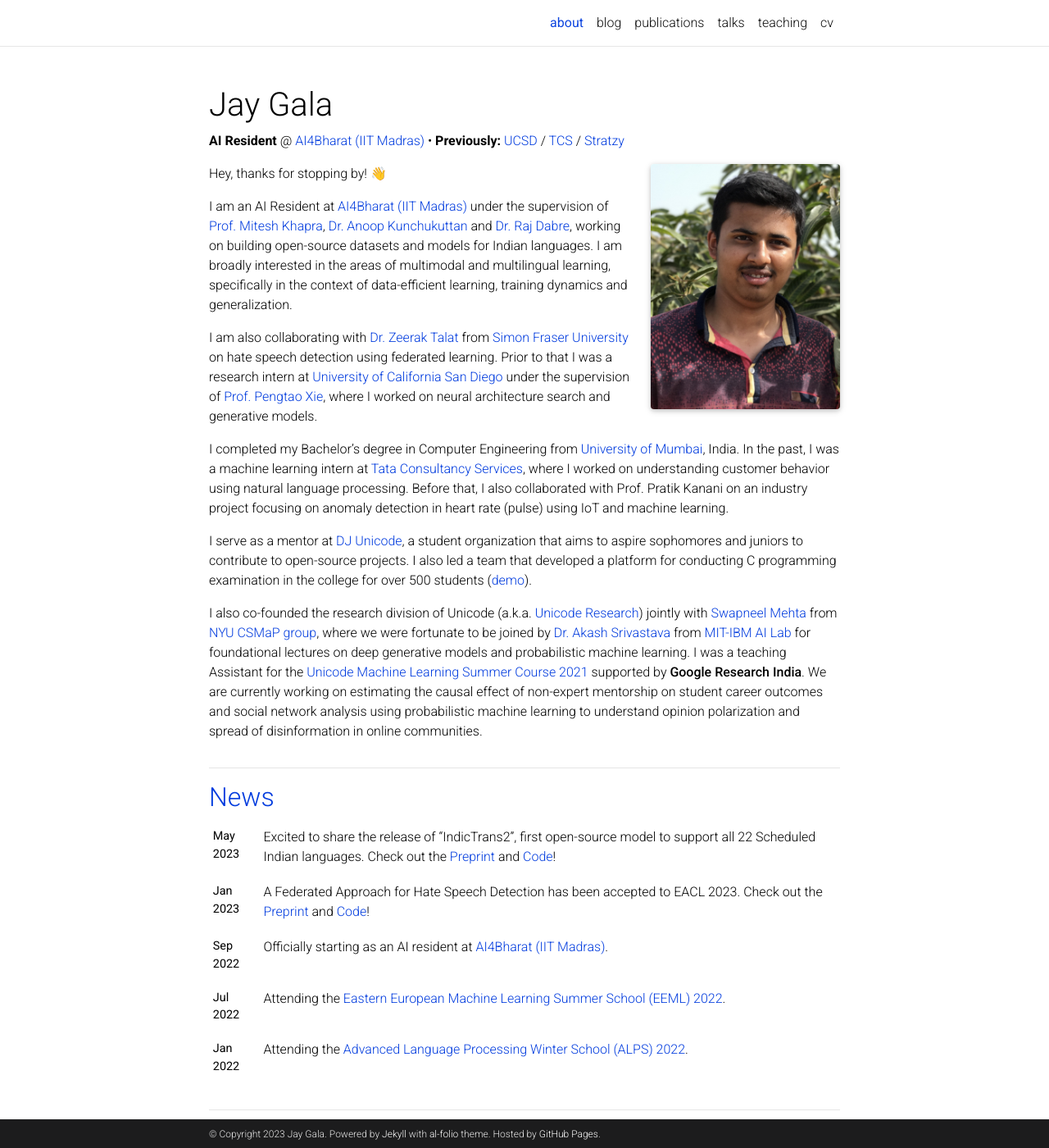
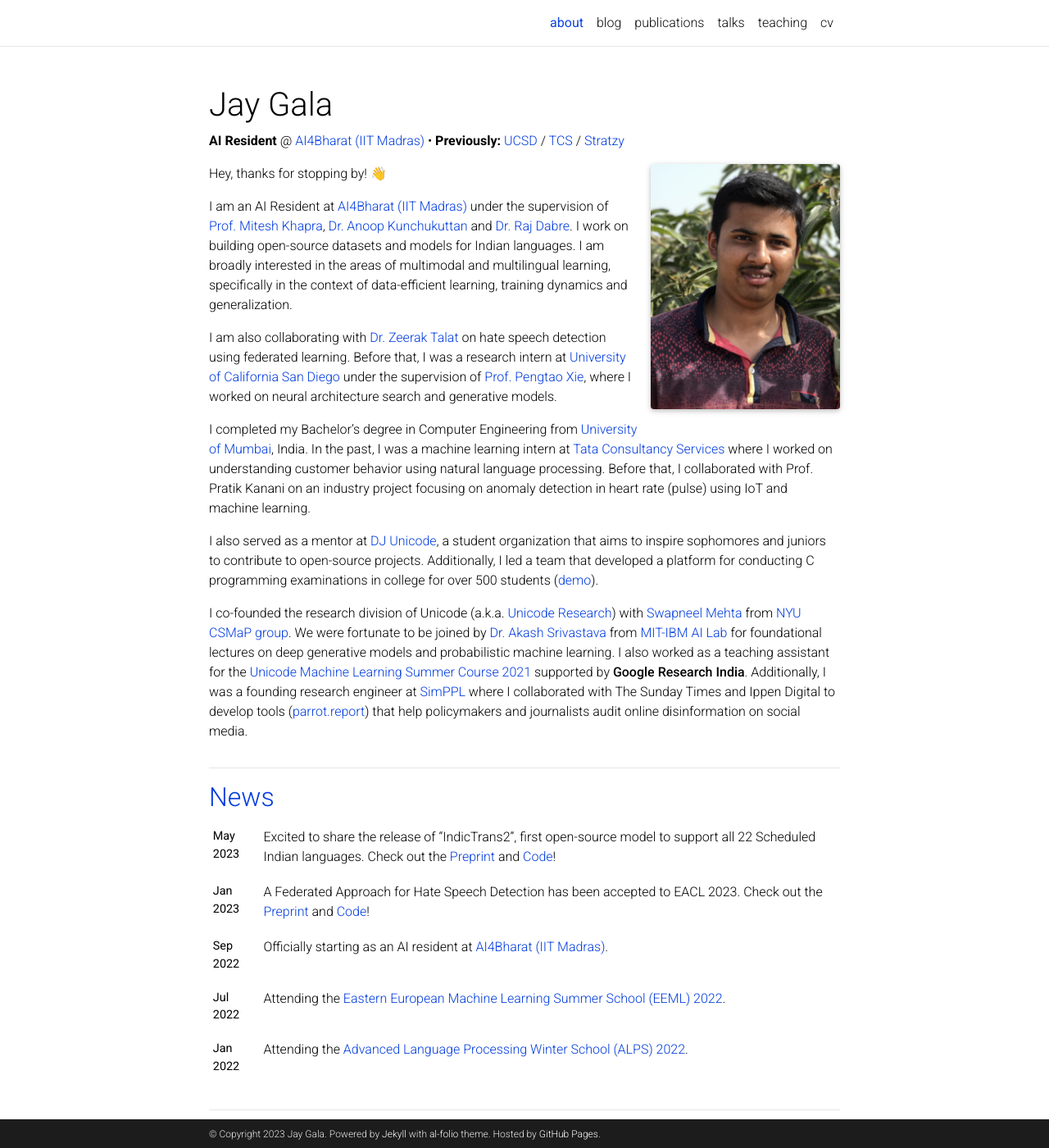
Before and after one commit to prajdabre/prajdabre.github.io, a Jekyll site: the page built from _pages/about.md, in a window 1280 px wide and 1400 px high. Shown: the whole window at 82% size. Built offline with Jekyll 4.4.1, drawn with Linux system fonts in a browser that asks for light colours; full-size pictures stand in for the smaller copies a plugin makes; comment, search, counter and statistics services are not loaded; a style sheet for code colours, icons or effects is not loaded.

Commit message:
update about page info

```diff
--- a/_pages/about.md
+++ b/_pages/about.md
@@ -17,12 +17,12 @@ social: true  # includes social icons at the bottom of the page
 
 Hey, thanks for stopping by! 👋
 
-I am an AI Resident at [AI4Bharat (IIT Madras)](https://ai4bharat.org/) under the supervision of [Prof. Mitesh Khapra](http://www.cse.iitm.ac.in/~miteshk/), [Dr. Anoop Kunchukuttan](http://anoopk.in/) and [Dr. Raj Dabre](https://scholar.google.co.in/citations?hl=en&user=x91u618AAAAJ&view_op=list_works&sortby=pubdate), working on building open-source datasets and models for Indian languages. I am broadly interested in the areas of multimodal and multilingual learning, specifically in the context of data-efficient learning, training dynamics and generalization.
+I am an AI Resident at [AI4Bharat (IIT Madras)](https://ai4bharat.org/) under the supervision of [Prof. Mitesh Khapra](http://www.cse.iitm.ac.in/~miteshk/), [Dr. Anoop Kunchukuttan](http://anoopk.in/) and [Dr. Raj Dabre](https://scholar.google.co.in/citations?hl=en&user=x91u618AAAAJ&view_op=list_works&sortby=pubdate). I work on building open-source datasets and models for Indian languages. I am broadly interested in the areas of multimodal and multilingual learning, specifically in the context of data-efficient learning, training dynamics and generalization.
 
-I am also collaborating with [Dr. Zeerak Talat](https://scholar.google.com/citations?hl=en&user=3M3WdvkAAAAJ&view_op=list_works&sortby=pubdate) from [Simon Fraser University](https://digitaldemocracies.org/) on hate speech detection using federated learning. Prior to that I was a research intern at [University of California San Diego](https://ucsd.edu/) under the supervision of [Prof. Pengtao Xie](https://sites.google.com/site/pengtaoxie2008), where I worked on neural architecture search and generative models.
+I am also collaborating with [Dr. Zeerak Talat](https://zeerak.org/) on hate speech detection using federated learning. Before that, I was a research intern at [University of California San Diego](https://ucsd.edu/) under the supervision of [Prof. Pengtao Xie](https://pengtaoxie.github.io/), where I worked on neural architecture search and generative models.
 
-I completed my Bachelor’s degree in Computer Engineering from [University of Mumbai](https://www.djsce.ac.in/), India. In the past, I was a machine learning intern at [Tata Consultancy Services](https://www.tcs.com/), where I worked on understanding customer behavior using natural language processing. Before that, I also collaborated with Prof. Pratik Kanani on an industry project focusing on anomaly detection in heart rate (pulse) using IoT and machine learning.
+I completed my Bachelor’s degree in Computer Engineering from [University of Mumbai](https://www.djsce.ac.in/), India. In the past, I was a machine learning intern at [Tata Consultancy Services](https://www.tcs.com/) where I worked on understanding customer behavior using natural language processing. Before that, I collaborated with Prof. Pratik Kanani on an industry project focusing on anomaly detection in heart rate (pulse) using IoT and machine learning.
 
-I serve as a mentor at [DJ Unicode](https://www.djunicode.in/), a student organization that aims to aspire sophomores and juniors to contribute to open-source projects. I also led a team that developed a platform for conducting C programming examination in the college for over 500 students ([demo](https://www.youtube.com/watch?v=kn7lwJoYfuU)).
+I also served as a mentor at [DJ Unicode](https://www.djunicode.in/), a student organization that aims to inspire sophomores and juniors to contribute to open-source projects. Additionally, I led a team that developed a platform for conducting C programming examinations in college for over 500 students ([demo](https://www.youtube.com/watch?v=kn7lwJoYfuU)).
 
-I also co-founded the research division of Unicode (a.k.a. [Unicode Research](https://unicode-research.netlify.app/people/)) jointly with [Swapneel Mehta](https://swapneelm.github.io/) from [NYU CSMaP group](https://csmapnyu.org/), where we were fortunate to be joined by [Dr. Akash Srivastava](https://akashgit.github.io/) from [MIT-IBM AI Lab](https://mitibmwatsonailab.mit.edu/) for foundational lectures on deep generative models and probabilistic machine learning. I was a teaching Assistant for the [Unicode Machine Learning Summer Course 2021](https://djunicode.github.io/umlsc-2021/) supported by **Google Research India**. We are currently working on estimating the causal effect of non-expert mentorship on student career outcomes and social network analysis using probabilistic machine learning to understand opinion polarization and spread of disinformation in online communities.
+I co-founded the research division of Unicode (a.k.a. [Unicode Research](https://unicode-research.netlify.app/people/)) with [Swapneel Mehta](https://mehtaver.se/) from [NYU CSMaP group](https://csmapnyu.org/). We were fortunate to be joined by [Dr. Akash Srivastava](https://akashgit.github.io/) from [MIT-IBM AI Lab](https://mitibmwatsonailab.mit.edu/) for foundational lectures on deep generative models and probabilistic machine learning. I also worked as a teaching assistant for the [Unicode Machine Learning Summer Course 2021](https://djunicode.github.io/umlsc-2021/) supported by **Google Research India**. Additionally, I was a founding research engineer at [SimPPL](https://simppl.org/) where I collaborated with The Sunday Times and Ippen Digital to develop tools ([parrot.report](https://parrot.report/)) that help policymakers and journalists audit online disinformation on social media.
```
